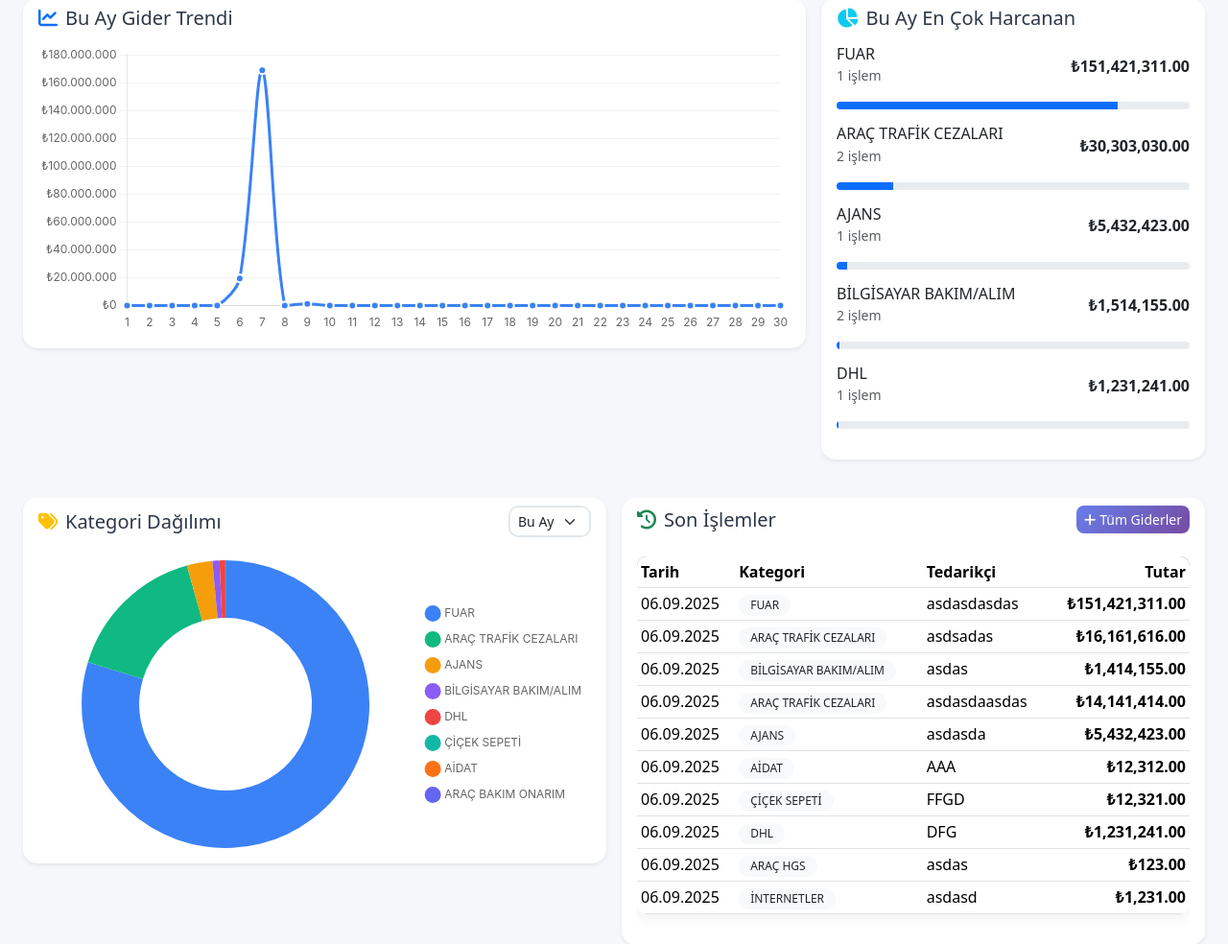
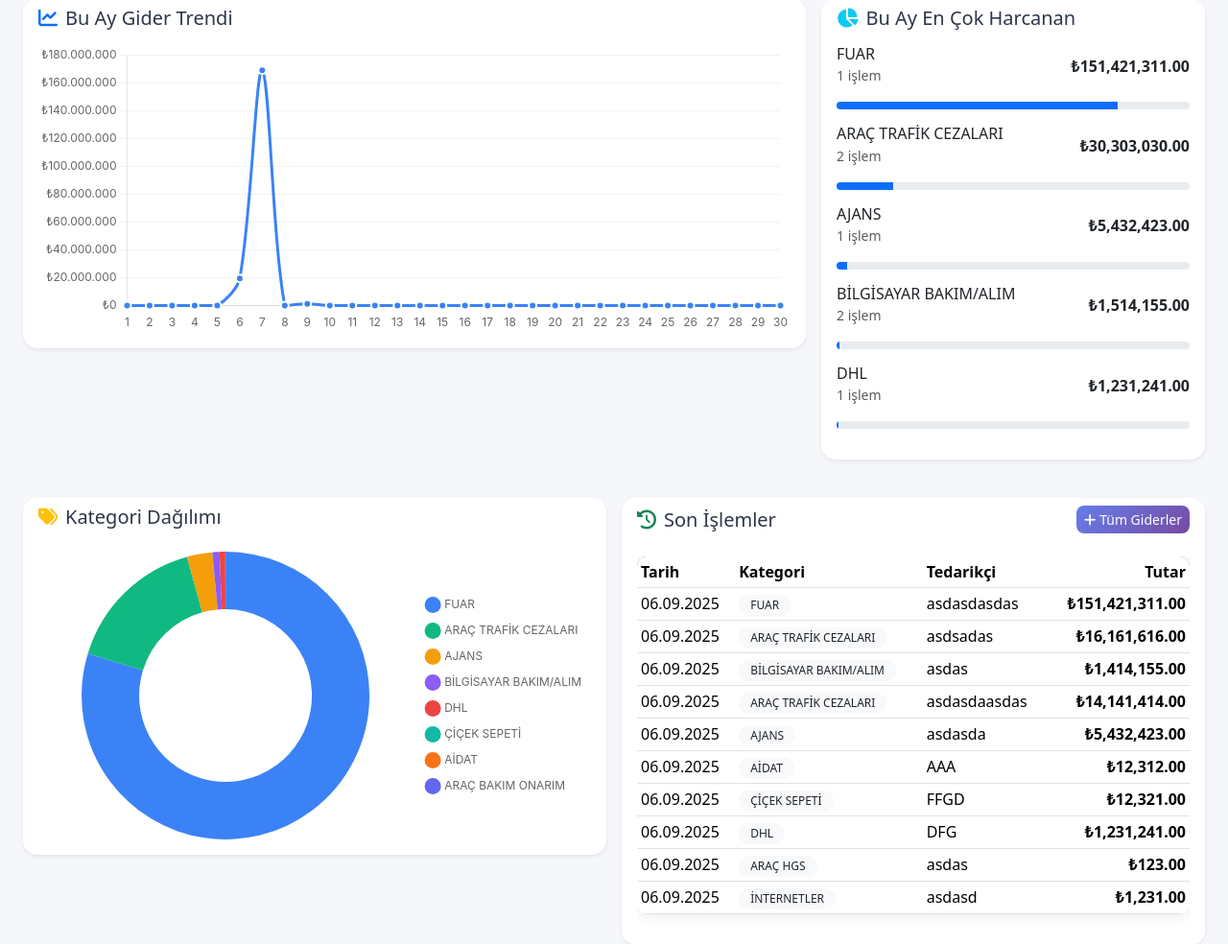
Before and after one commit to gokhunyayla/gider-takip, a Flask app: page /dashboard in a window 1280 px wide. Shown: the part 364-1348 px from the top of the page at 96% size. Run offline with Flask 3, Linux system fonts and the light colour scheme; a user stored in the database is signed in; data comes from the database, SQL or seed files in the repository; parts of the project's set-up code (start-up, migrations or seed data) failed here and were passed over.

Commit message:
dev1.2
db isimleri değiştirildi.

```diff
--- a/app/templates/pages/dashboard.html
+++ b/app/templates/pages/dashboard.html
@@ -284,15 +284,9 @@
         <div class="col-lg-6">
             <div class="card border-0 shadow-sm">
                 <div class="card-header bg-white border-0">
-                    <div class="d-flex justify-content-between align-items-center">
-                        <h5 class="mb-0">
-                            <i class="fas fa-tags text-warning me-2"></i>Kategori Dağılımı
-                        </h5>
-                        <select class="form-select form-select-sm w-auto" id="categoryPeriod">
-                            <option value="month">Bu Ay</option>
-                            <option value="year">Bu Yıl</option>
-                        </select>
-                    </div>
+                    <h5 class="mb-0">
+                        <i class="fas fa-tags text-warning me-2"></i>Kategori Dağılımı
+                    </h5>
                 </div>
                 <div class="card-body">
                     <canvas id="categoryChart" height="300"></canvas>
--- a/config/config.py
+++ b/config/config.py
@@ -12,7 +12,7 @@ class Config:
     DB_PASSWORD = os.environ.get('DB_PASSWORD', '')
     DB_HOST = os.environ.get('DB_HOST', 'localhost')
     DB_PORT = os.environ.get('DB_PORT', '3306')
-    DB_NAME = os.environ.get('DB_NAME', 'marpatas_gelir_gider_tablo')
+    DB_NAME = os.environ.get('DB_NAME', 'gider_takibi')
 
     SQLALCHEMY_DATABASE_URI = f'mysql+pymysql://{DB_USER}:{DB_PASSWORD}@{DB_HOST}:{DB_PORT}/{DB_NAME}'
     SQLALCHEMY_TRACK_MODIFICATIONS = False
--- a/db/marpatas_gelir_gider_tablo.sql
+++ b/db/gider_takibi.sql
@@ -18,7 +18,7 @@ SET time_zone = "+00:00";
 /*!40101 SET NAMES utf8mb4 */;
 
 --
--- Veritabanı: `marpatas_gelir_gider_tablo`
+-- Veritabanı: `gider_takibi`
 --
 
 -- --------------------------------------------------------
```
